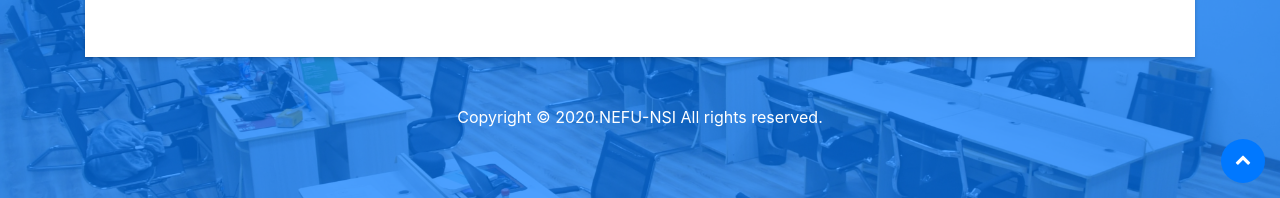
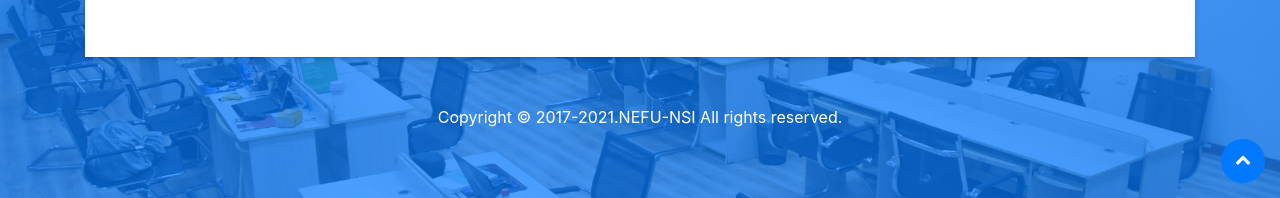
Before and after one commit to NEFU-NSI/NEFU-NSI.github.io, a Jekyll site: the page built from index.html, in a window 1280 px wide and 900 px high, scrolled down 5494 px. Shown: the part 702-900 px from the top of the window. Built offline with Jekyll 4.4.1, drawn with Linux system fonts in a browser that asks for light colours; some web fonts are replaced; comment, search, counter and statistics services are not loaded.

Commit message:
edit foot info

```diff
--- a/index.html
+++ b/index.html
@@ -648,7 +648,7 @@ layout: default
         <div class="row">
           <div class="col-sm-12">
             <div class="copyright-box">
-              <p class="copyright">Copyright &copy; 2020.NEFU-NSI All rights reserved.</p>
+              <p class="copyright">Copyright &copy; 2017-2021.NEFU-NSI All rights reserved.</p>
               <div class="credits"></div>
             </div>
           </div>
```
